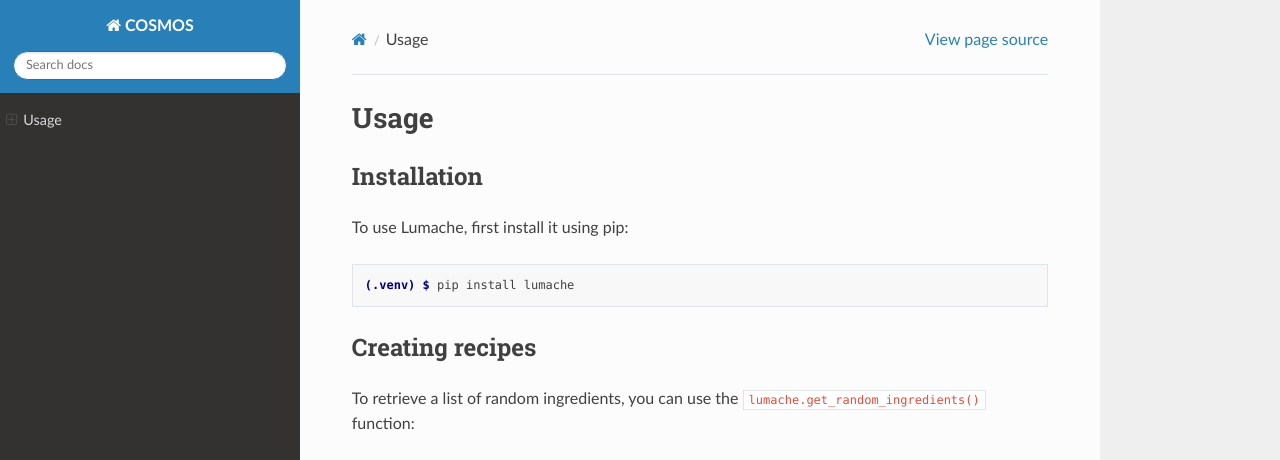
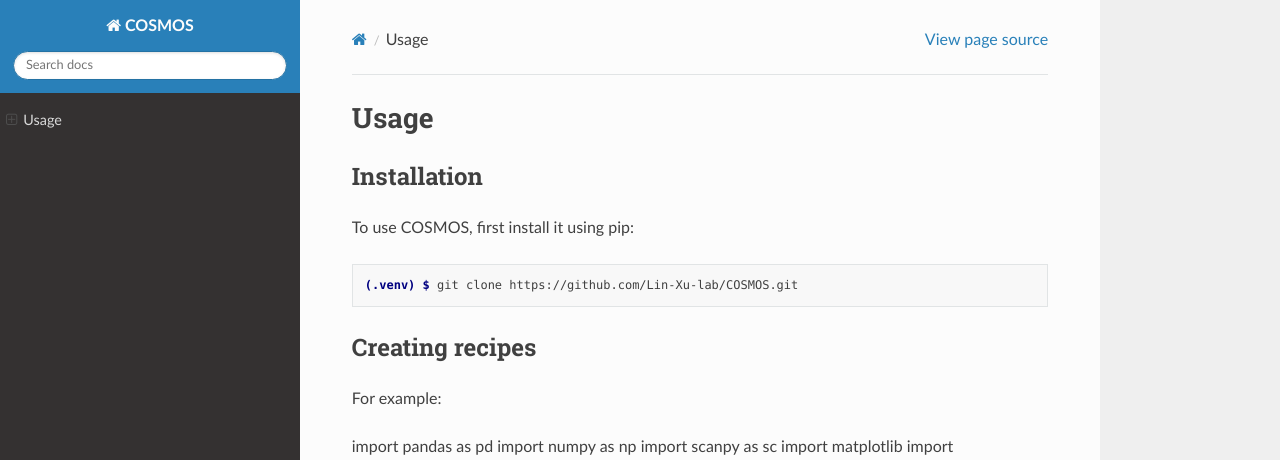
Before and after one commit to Lin-Xu-lab/COSMOS_Tutorials, a Sphinx documentation site: the page built from docs/source/usage.rst, in a window 1280 px wide and 1036 px high. Shown: the top 460 px of the window. Built offline with Sphinx 7.4.7 and the Read the Docs theme 3.1.0, drawn with Linux system fonts in a browser that asks for light colours; pages that are not in the unit, such as notebooks, are missing from menus; some of the changed text lies outside the part shown; grey boxes are pictures that could not be loaded.

Commit message:
Update usage.rst

```diff
--- a/docs/source/usage.rst
+++ b/docs/source/usage.rst
@@ -6,28 +6,27 @@
 Installation
 ------------
 
-To use Lumache, first install it using pip:
+To use COSMOS, first install it using pip:
 
 .. code-block:: console
 
-   (.venv) $ pip install lumache
+   (.venv) $ git clone https://github.com/Lin-Xu-lab/COSMOS.git
 
 Creating recipes
 ----------------
 
-To retrieve a list of random ingredients,
-you can use the ``lumache.get_random_ingredients()`` function:
-
-.. autofunction:: lumache.get_random_ingredients
-
-The ``kind`` parameter should be either ``"meat"``, ``"fish"``,
-or ``"veggies"``. Otherwise, :py:func:`lumache.get_random_ingredients`
-will raise an exception.
-
-.. autoexception:: lumache.InvalidKindError
-
 For example:
 
->>> import lumache
->>> lumache.get_random_ingredients()
-['shells', 'gorgonzola', 'parsley']
+import pandas as pd
+import numpy as np
+import scanpy as sc
+import matplotlib
+import matplotlib.pyplot as plt
+from umap import UMAP
+import sklearn
+import seaborn as sns
+from COSMOS import cosmos
+from COSMOS.pyWNN import pyWNN
+import warnings
+warnings.filterwarnings('ignore')
+random_seed = 20
```
